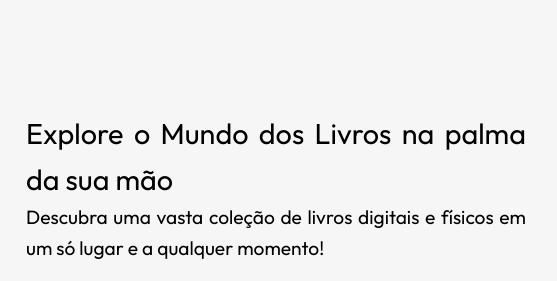
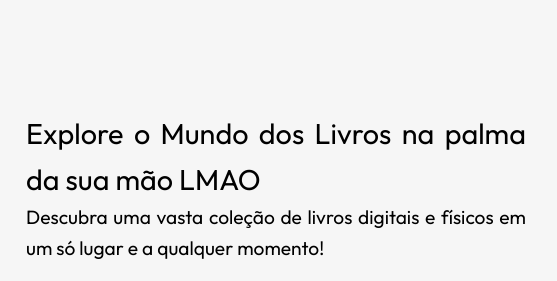
Before and after one commit to fbzwx/projetosocial_bibliotech, a plain HTML site: page inicio.html in a window 1280 px wide. Shown: the part 227-508 px from the top of the page, 554-1111 px from the left. Drawn offline with Linux system fonts and the light colour scheme.

Commit message:
atualizaçao

```diff
--- a/inicio.html
+++ b/inicio.html
@@ -53,7 +53,7 @@
         <img src="ChatGPT Image 27 de fev. de 2026, 10_38_34.png" alt="foto1" />
       </div>
       <div class="textos">
-        <h1>Explore o Mundo dos Livros na palma da sua mão</h1>
+        <h1>Explore o Mundo dos Livros na palma da sua mão LMAO</h1>
         <p>
           Descubra uma vasta coleção de livros digitais e físicos em um só lugar
           e a qualquer momento!
```
